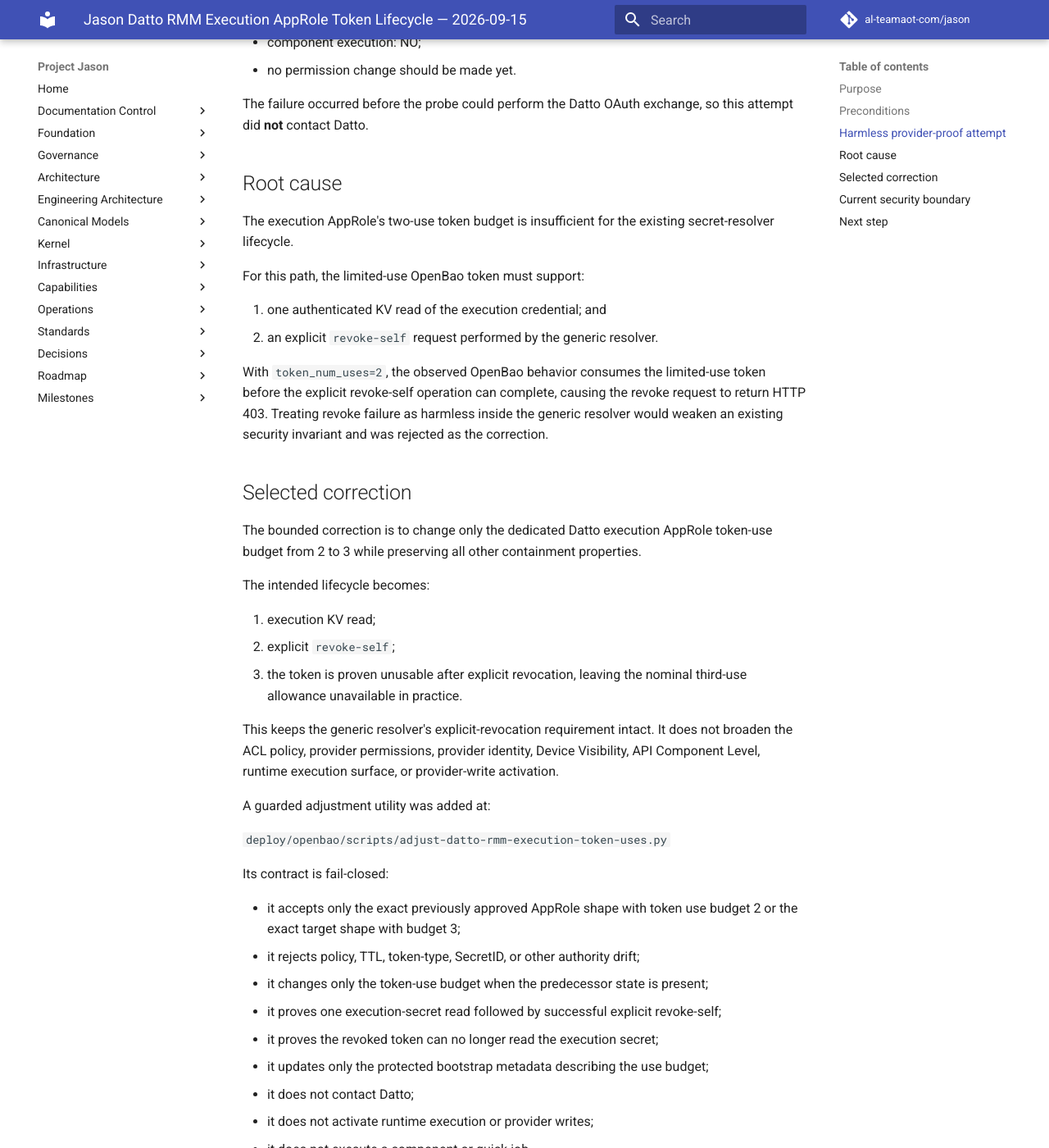
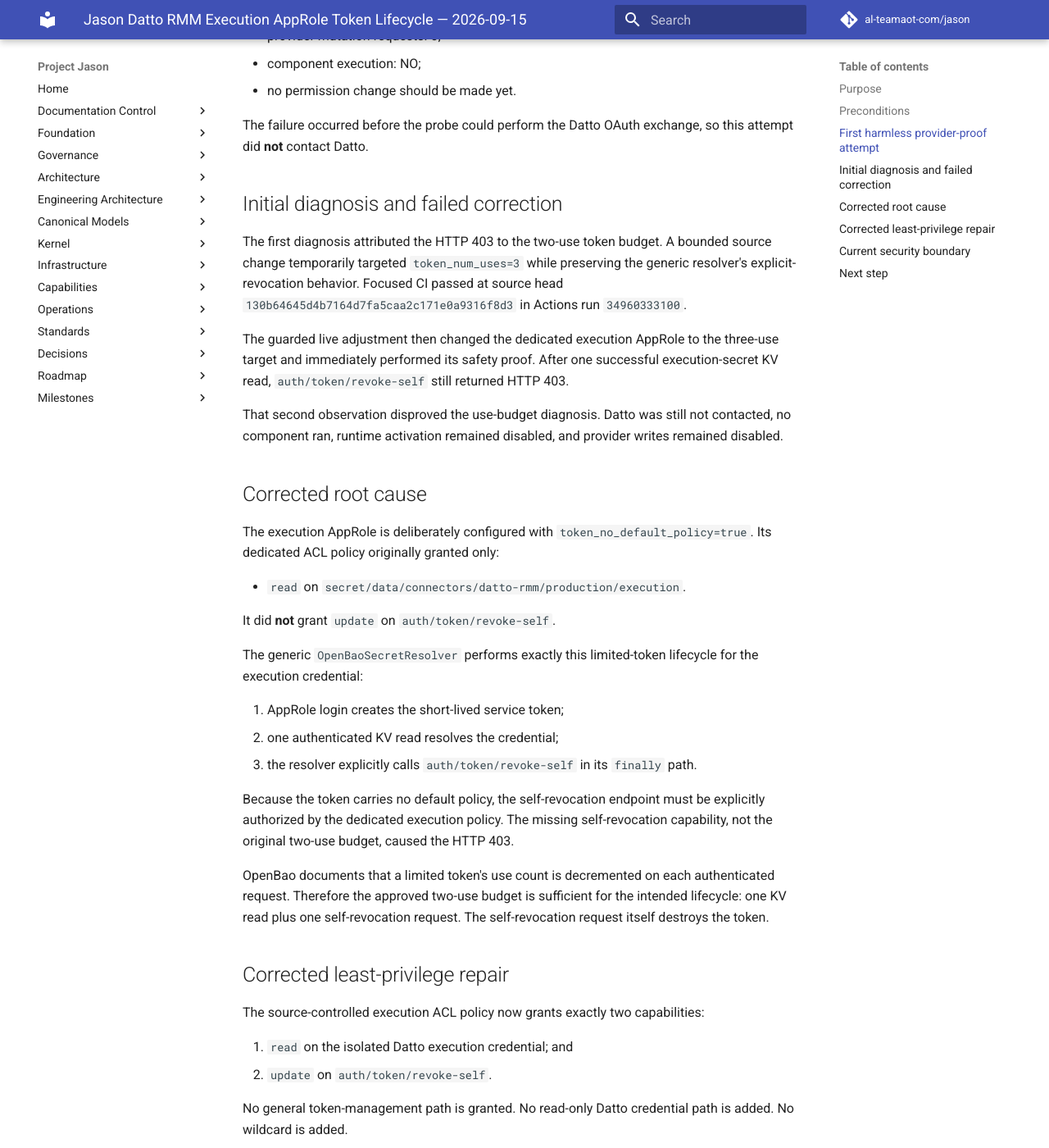
Before and after one commit to al-teamaot-com/jason, an MkDocs documentation site: the page built from docs/operations/Jason-Datto-RMM-Execution-AppRole-Token-Lifecycle-2026-09-15.md, in a window 1280 px wide and 1400 px high, scrolled down 1274 px. Shown: the whole window at 82% size. Built offline with MkDocs 1.6.1 and Material for MkDocs 9.7.7, drawn with Linux system fonts in a browser that asks for light colours; comment, search, counter and statistics services are not loaded; some of the changed text lies outside the part shown.

Commit message:
Correct Datto execution self-revocation root cause

```diff
--- a/docs/operations/Jason-Datto-RMM-Execution-AppRole-Token-Lifecycle-2026-09-15.md
+++ b/docs/operations/Jason-Datto-RMM-Execution-AppRole-Token-Lifecycle-2026-09-15.md
@@ -2,7 +2,7 @@
 
 ## Purpose
 
-This record captures the first harmless provider-proof attempt after successful staging of the separate Datto RMM execution credential, the OpenBao token-lifecycle failure that stopped the proof before Datto contact, and the bounded correction selected for the execution AppRole.
+This record captures the first harmless provider-proof attempt after successful staging of the separate Datto RMM execution credential, the OpenBao self-revocation failure that stopped the proof before Datto contact, the initially incorrect token-use diagnosis, and the corrected least-privilege repair.
 
 No credential value, OpenBao token, Datto API key, Datto API secret, RoleID, SecretID, provider-native object ID, or raw provider response is recorded here.
 
@@ -19,7 +19,7 @@
 
 The execution AppRole had been configured with a five-minute service-token TTL, no default policy, only the dedicated execution policy, and `token_num_uses=2`.
 
-## Harmless provider-proof attempt
+## First harmless provider-proof attempt
 
 The guarded harmless proof was pinned to workstream source `84ee903f9d95454276af52531feee5be8f162f58` and CI-validated probe source `0567d42ab1bc167a8a7fd46ec191dadd45c6f724`.
 
@@ -36,65 +36,84 @@
 
 The failure occurred before the probe could perform the Datto OAuth exchange, so this attempt did **not** contact Datto.
 
-## Root cause
+## Initial diagnosis and failed correction
 
-The execution AppRole's two-use token budget is insufficient for the existing secret-resolver lifecycle.
+The first diagnosis attributed the HTTP 403 to the two-use token budget. A bounded source change temporarily targeted `token_num_uses=3` while preserving the generic resolver's explicit-revocation behavior. Focused CI passed at source head `130b64645d4b7164d7fa5caa2c171e0a9316f8d3` in Actions run `34960333100`.
 
-For this path, the limited-use OpenBao token must support:
+The guarded live adjustment then changed the dedicated execution AppRole to the three-use target and immediately performed its safety proof. After one successful execution-secret KV read, `auth/token/revoke-self` still returned HTTP 403.
 
-1. one authenticated KV read of the execution credential; and
-2. an explicit `revoke-self` request performed by the generic resolver.
+That second observation disproved the use-budget diagnosis. Datto was still not contacted, no component ran, runtime activation remained disabled, and provider writes remained disabled.
 
-With `token_num_uses=2`, the observed OpenBao behavior consumes the limited-use token before the explicit revoke-self operation can complete, causing the revoke request to return HTTP 403. Treating revoke failure as harmless inside the generic resolver would weaken an existing security invariant and was rejected as the correction.
+## Corrected root cause
 
-## Selected correction
+The execution AppRole is deliberately configured with `token_no_default_policy=true`. Its dedicated ACL policy originally granted only:
 
-The bounded correction is to change only the dedicated Datto execution AppRole token-use budget from 2 to 3 while preserving all other containment properties.
+- `read` on `secret/data/connectors/datto-rmm/production/execution`.
 
-The intended lifecycle becomes:
+It did **not** grant `update` on `auth/token/revoke-self`.
 
-1. execution KV read;
-2. explicit `revoke-self`;
-3. the token is proven unusable after explicit revocation, leaving the nominal third-use allowance unavailable in practice.
+The generic `OpenBaoSecretResolver` performs exactly this limited-token lifecycle for the execution credential:
 
-This keeps the generic resolver's explicit-revocation requirement intact. It does not broaden the ACL policy, provider permissions, provider identity, Device Visibility, API Component Level, runtime execution surface, or provider-write activation.
+1. AppRole login creates the short-lived service token;
+2. one authenticated KV read resolves the credential;
+3. the resolver explicitly calls `auth/token/revoke-self` in its `finally` path.
 
-A guarded adjustment utility was added at:
+Because the token carries no default policy, the self-revocation endpoint must be explicitly authorized by the dedicated execution policy. The missing self-revocation capability, not the original two-use budget, caused the HTTP 403.
+
+OpenBao documents that a limited token's use count is decremented on each authenticated request. Therefore the approved two-use budget is sufficient for the intended lifecycle: one KV read plus one self-revocation request. The self-revocation request itself destroys the token.
+
+## Corrected least-privilege repair
+
+The source-controlled execution ACL policy now grants exactly two capabilities:
+
+1. `read` on the isolated Datto execution credential; and
+2. `update` on `auth/token/revoke-self`.
+
+No general token-management path is granted. No read-only Datto credential path is added. No wildcard is added.
+
+The guarded repair utility at:
 
 `deploy/openbao/scripts/adjust-datto-rmm-execution-token-uses.py`
 
-Its contract is fail-closed:
+has been corrected to:
 
-- it accepts only the exact previously approved AppRole shape with token use budget 2 or the exact target shape with budget 3;
-- it rejects policy, TTL, token-type, SecretID, or other authority drift;
-- it changes only the token-use budget when the predecessor state is present;
-- it proves one execution-secret read followed by successful explicit revoke-self;
-- it proves the revoked token can no longer read the execution secret;
-- it updates only the protected bootstrap metadata describing the use budget;
-- it does not contact Datto;
-- it does not activate runtime execution or provider writes;
-- it does not execute a component or quick job.
+- accept only the exact legacy policy or the exact corrected policy;
+- reject any extra policy authority;
+- accept only the exact approved AppRole shape with token-use budget 2 or the transient failed-adjustment state with budget 3;
+- install the corrected self-revocation policy when the legacy policy is present;
+- restore `token_num_uses=2` if the failed adjustment left it at 3;
+- prove one execution-secret read;
+- prove successful explicit `revoke-self`;
+- prove the revoked token can no longer read the execution secret;
+- update only the protected bootstrap metadata describing the corrected lifecycle;
+- avoid all Datto provider contact;
+- avoid runtime execution activation, provider-write activation, component execution, and service restart.
 
-Focused tests were added at:
+Focused tests at:
 
 `deploy/openbao/tests/test_adjust_datto_rmm_execution_token_uses.py`
 
-The `Validate Datto RMM Automation Foundation` workflow completed successfully at source head `130b64645d4b7164d7fa5caa2c171e0a9316f8d3` in Actions run `34960333100`.
+prove the exact two-use target, the bounded 3-to-2 recovery state, exact policy transition, denial of extra authority, live `data.policy` response compatibility, and drift rejection.
+
+`Validate Datto RMM Automation Foundation` passed the corrected repair at source head `4cdaee41a9ab26db7ebc988045954811ecf541a1` in Actions run `34961030873`.
 
 ## Current security boundary
 
-Until the guarded adjustment is run successfully:
+Until the corrected guarded repair is run successfully:
 
-- production remains read-only;
+- production runtime remains read-only;
 - the execution credential remains staged but not runtime-activated;
-- no Datto authentication has yet been proven through the execution identity;
-- no Datto provider request from the execution identity has completed;
+- the execution AppRole may be in the transient three-use state from the failed adjustment;
+- the live execution ACL policy still lacks proven self-revocation capability until the repair succeeds;
+- no Datto OAuth authentication has yet been completed through the execution identity;
 - no provider mutation has occurred;
 - no component or quick job has been executed;
 - no service restart is required.
 
 ## Next step
 
-Run the CI-validated AppRole token-use adjustment against live OpenBao, prove explicit revocation, and then rerun the already bounded harmless Datto authentication/negative-permission probe. The provider proof remains GET-only after OAuth and must not execute a component or activate a runtime mutation surface.
+Run the CI-validated self-revocation policy repair against live OpenBao. It must restore the exact two-use AppRole budget and prove explicit token revocation before any Datto contact.
+
+Only after that proof passes should the already bounded harmless Datto authentication/negative-permission probe run. The provider proof remains non-mutating and must not execute a component or activate a runtime mutation surface.
 
 If that proof succeeds, record authentication and the negative Global Settings privilege boundary as proven. Device Visibility and API Component Level still require separate positive/negative containment evidence and must not be inferred solely from authentication.
```
